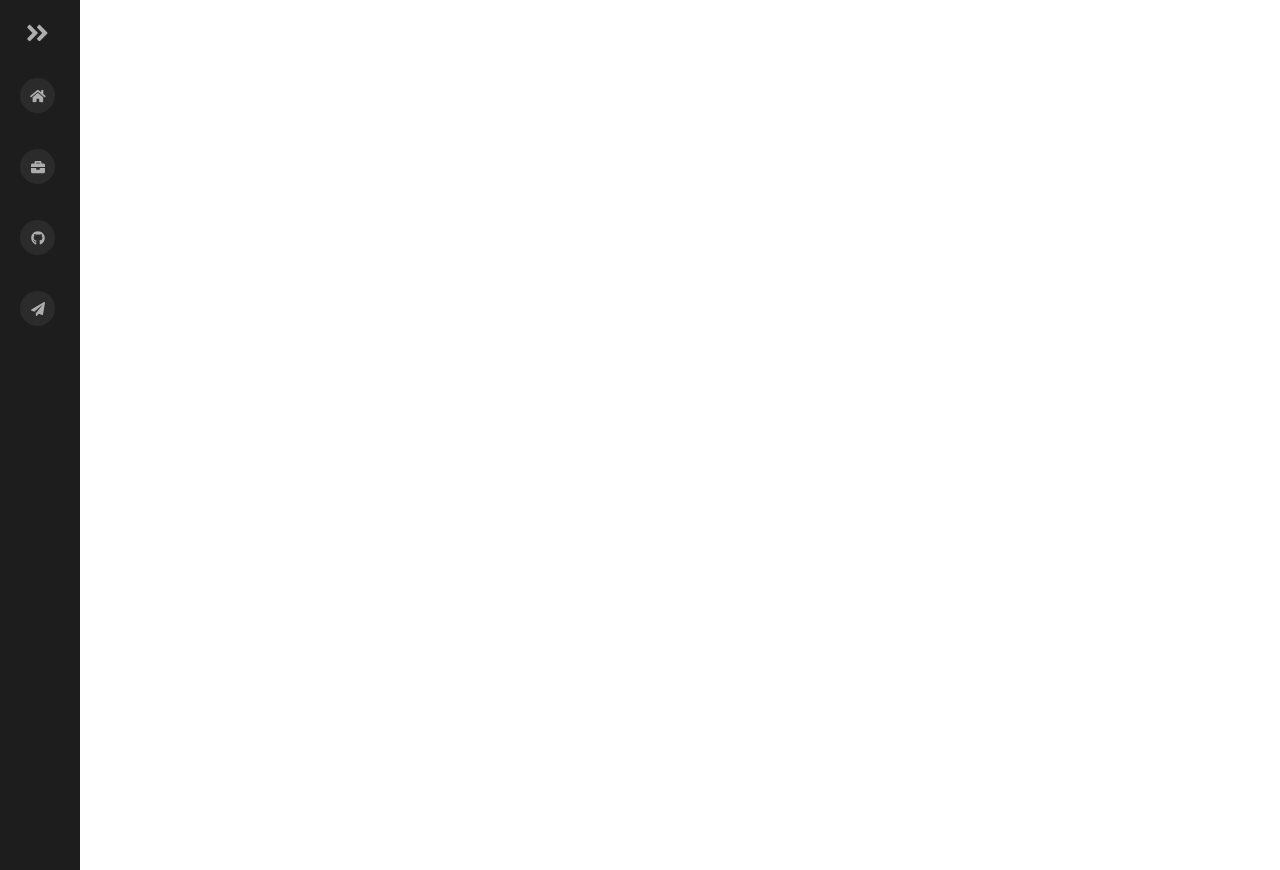
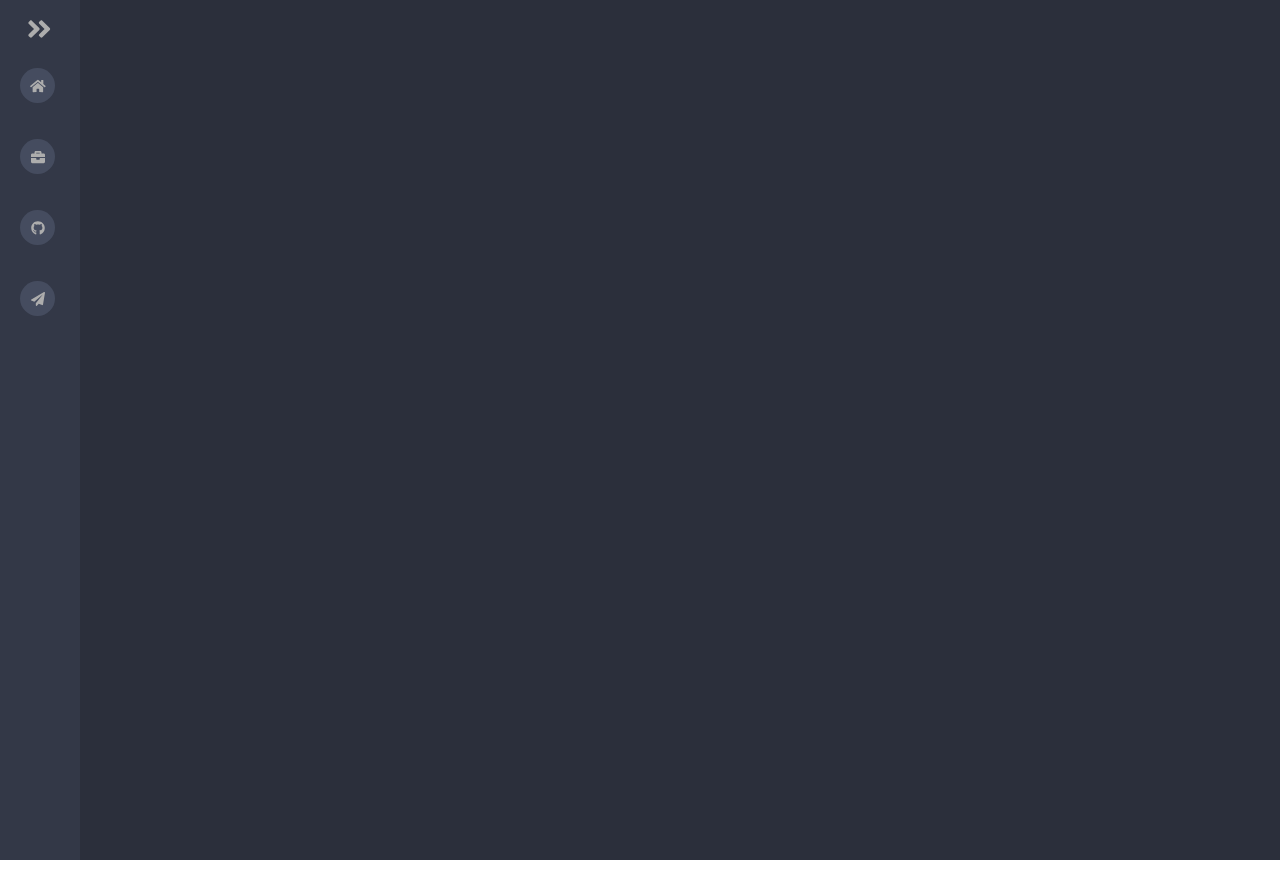
Before and after one commit to jbofill10/Portfolio, a Next.js app in the folder frontend/: page / in a window 1280 px wide. Built offline with nearby package versions, Linux system fonts and the light colour scheme.

Commit message:
Add new colorway

```diff
--- a/frontend/src/components/sidebar.jsx
+++ b/frontend/src/components/sidebar.jsx
@@ -22,8 +22,14 @@ export default class Sidebar extends React.Component {
 	render(){
         return(
             <div>
-                <div className='bars-tab'>
-                    <FontAwesomeIcon className={this.state.collapsed ? 'arrow-right' : 'arrow-left'} icon={faAngleDoubleRight} onClick={this.barsClick}/>
+                <div className='arrows-tab'>
+                    <button className='arrow-button' onClick={this.barsClick}>
+                        <FontAwesomeIcon
+                            className={this.state.collapsed ? 'arrow-right' : 'arrow-left'}
+                            icon={faAngleDoubleRight}
+
+                        />
+                    </button>
                 </div>
 
                 <ProSidebar collapsed={this.state.collapsed} >
--- a/frontend/src/pages/styles/Sidebar.css
+++ b/frontend/src/pages/styles/Sidebar.css
@@ -2,8 +2,16 @@
     height: 100vh !important;
 }
 
+.pro-sidebar-inner {
+    background-color: #333847 !important;
+}
+
 .pro-menu {
     margin-top: -10px !important;
+}
+
+.pro-icon-wrapper {
+    background-color: #454C5F !important;
 }
 
 .pro-sidebar, collapsed {
@@ -14,12 +22,12 @@
     margin-bottom: 20px;
 }
 
-.bars-tab {
-    background-color:rgb(29 29 29);
-    padding-top: 20px;
-    padding-left: 26px;
-    padding-bottom: 20px;
-    font-size: 26px;
+.arrows-tab {
+    padding-top: 10px;
+    padding-left: 9px;
+    padding-bottom: 10px;
+    padding-right: 10px;
+    background-color: #333847;
 }
 
 .arrow-right {
@@ -34,3 +42,15 @@
     transform: rotateY(180deg);
     transition: transform 0.5s;
 }
+
+.arrow-button {
+    font-size: 28px;
+    border:0px solid black;
+    background-color: transparent;
+    width: 60px;
+    height: 40px;
+}
+
+.arrow-button:hover {
+    cursor: pointer;
+}
--- a/frontend/src/pages/styles/app.css
+++ b/frontend/src/pages/styles/app.css
@@ -1,5 +1,6 @@
 .App {
     display: flex;
+    background-color: #2B2F3B;
 }
 
 html, body, #__next {
```
